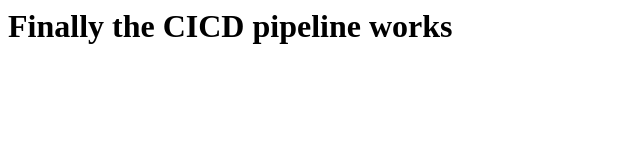
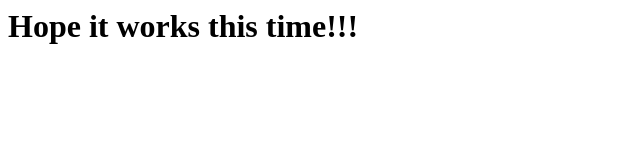
Before and after one commit to srvkumar0345/frontend-code, a plain HTML site: page index.html in a window 1280 px wide. Shown: the whole page, without its empty margins (0-640 px from the left). Drawn offline with Linux system fonts and the light colour scheme.

Commit message:
Update index.html

```diff
--- a/index.html
+++ b/index.html
@@ -1 +1 @@
-<h1> Finally the CICD pipeline works </h1>
+<h1> Hope it works this time!!! </h1>
```
